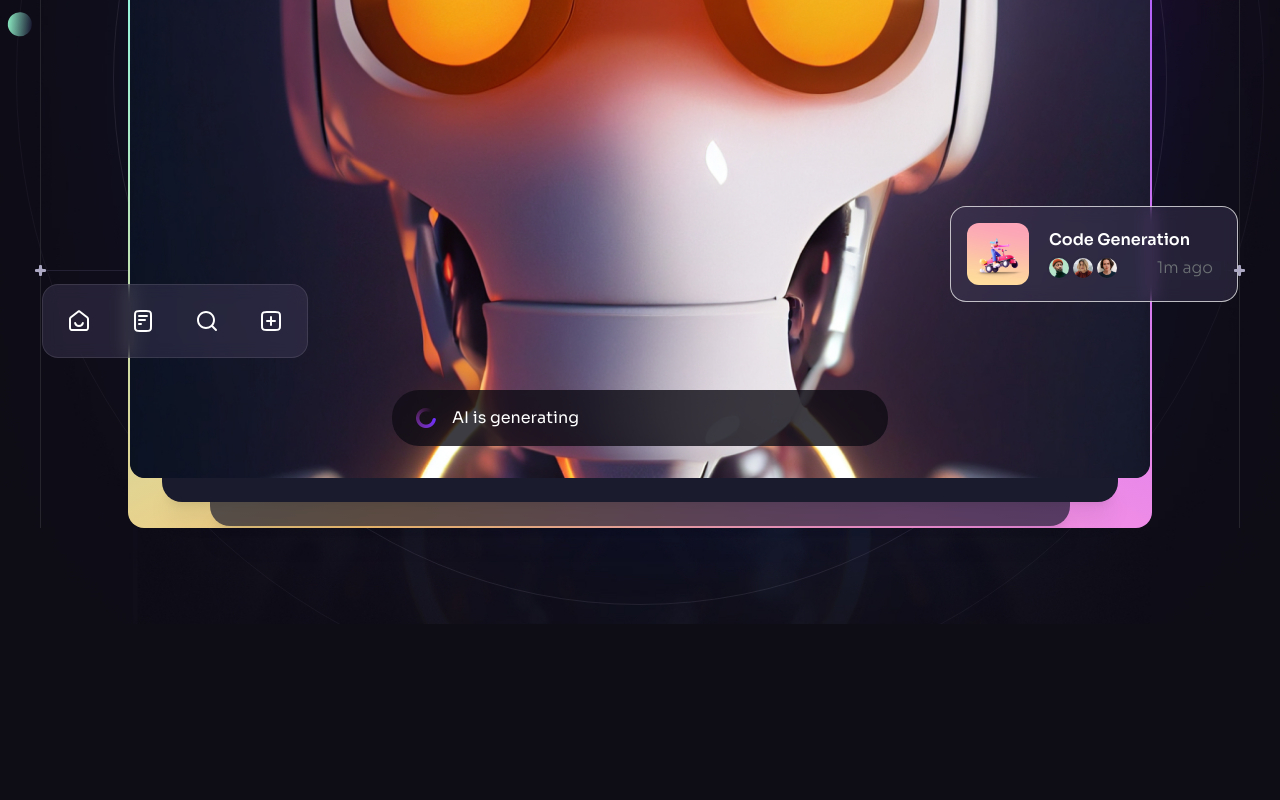
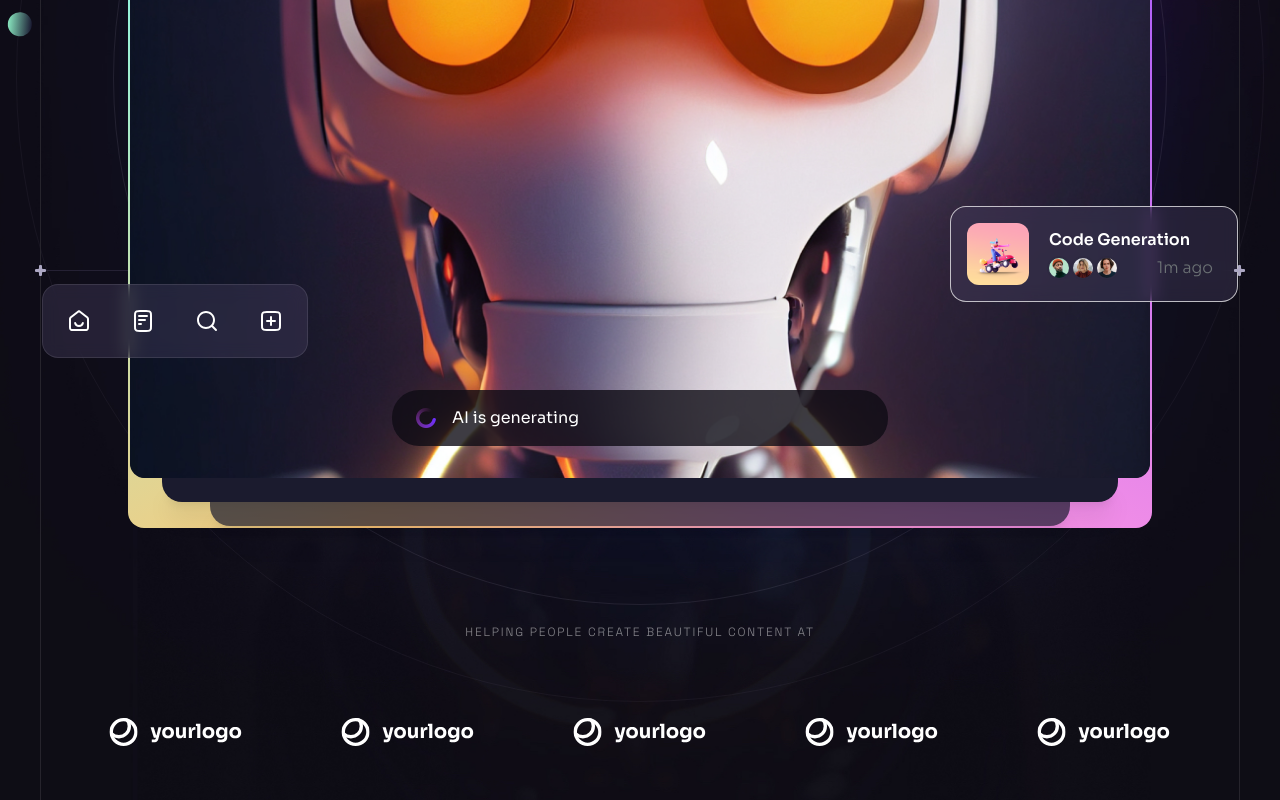
Before and after one commit to itsadrianapaiva/brainwave-website, a React (Vite) app: page / in a window 1280 px wide. Shown: the part 614-1414 px from the top of the page. Before the commit the page ends 1238 px from the top, so only its background shows below. Built offline with nearby package versions, Linux system fonts and the light colour scheme.

Commit message:
hero done

```diff
--- /dev/null
+++ b/src/components/CompanyLogos.tsx
@@ -0,0 +1,19 @@
+import React from 'react'
+import { companyLogos } from '../constants';
+
+const CompanyLogos: React.FC<{ className: string}> = ({className}) => {
+  return (
+    <div className={className}>
+      <h5 className="tagline mb-6 text-center text-n-1/50">Helping people create beautiful content at</h5>
+      <ul className="flex">
+        {companyLogos.map((logo, index) => (
+           <li className="flex items-center justify-center flex-1 h-[8.5rem]" key={index}>
+            <img src={logo} width={134} height={28} alt={logo} />
+          </li>
+        ))}
+      </ul>
+    </div>
+  )
+}
+
+export default CompanyLogos;
--- a/src/components/Hero.tsx
+++ b/src/components/Hero.tsx
@@ -7,6 +7,7 @@
 import { ScrollParallax } from "react-just-parallax";
 import Generating from "./Generating";
 import Notification from "./Notification";
+import CompanyLogos from "./CompanyLogos";
 
 const Hero: React.FC = () => {
   const parallaxRef = useRef<HTMLDivElement>(null);
@@ -88,6 +89,8 @@
 
           <BackgroundCircles />
         </div>
+
+        <CompanyLogos className="hidden relative z-10 mt-20 lg:block"/>
       </div>
 
       <BottomLine />
```
